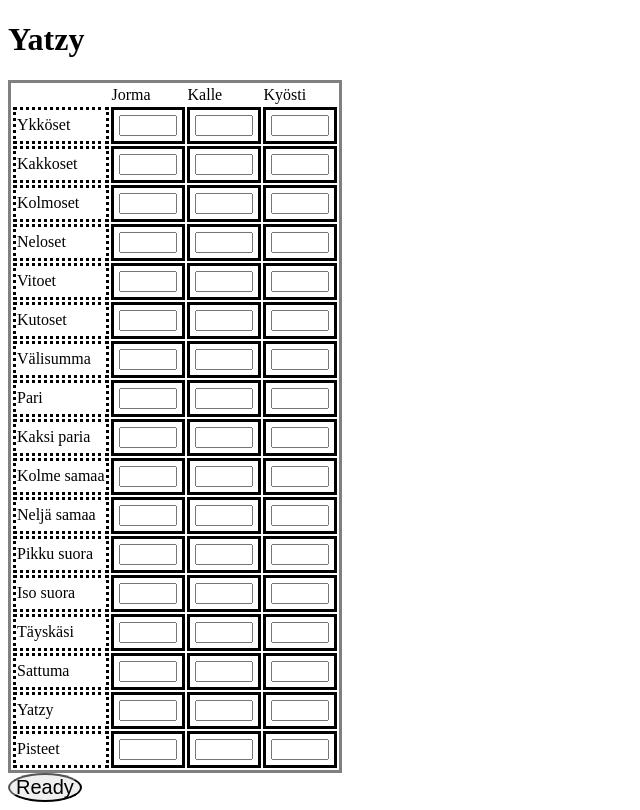
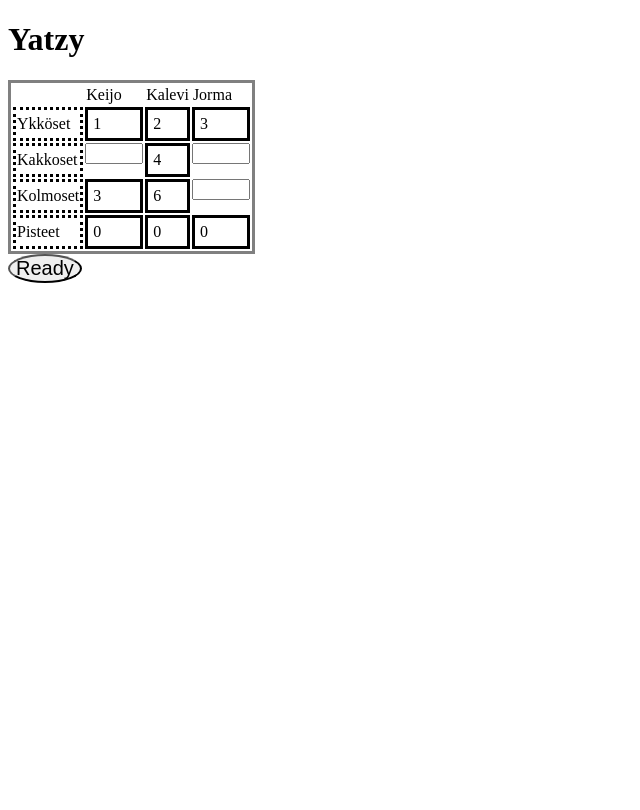
Before and after one commit to Eddiejjay/FullStackProject, a React (Create React App) app in the folder yatzy/: page / in a window 1280 px wide. Shown: the whole page, without its empty margins (0-640 px from the left). Built offline with nearby package versions, Linux system fonts and the light colour scheme; data requests are answered from the project's data file.

Commit message:
Yatzy table

```diff
--- a/yatzy/db.json
+++ b/yatzy/db.json
@@ -3,9 +3,9 @@
 [
   {
    "points" :  {
-            "ykkoset": 0,
+            "ykkoset": 1,
             "kakkoset": 0,
-            "kolmoset": 0,
+            "kolmoset": 3,
             "neloset": 0,
             "vitoset": 0,
             "kutoset": 0,
@@ -27,9 +27,9 @@
 
       {
       "points" : {
-              "ykkoset": 0,
-              "kakkoset": 0,
-              "kolmoset": 0,
+              "ykkoset": 2,
+              "kakkoset": 4,
+              "kolmoset": 6,
               "neloset": 0,
               "vitoset": 0,
               "kutoset": 0,
@@ -50,7 +50,7 @@
       },
       {
         "points" : {
-                "ykkoset": 0,
+                "ykkoset": 3,
                 "kakkoset": 0,
                 "kolmoset": 0,
                 "neloset": 0,
--- a/yatzy/src/App.js
+++ b/yatzy/src/App.js
@@ -17,9 +17,6 @@ const App = () => {
 
 
 
-
-
-
   return (
     <div>
       <h1>Yatzy</h1>
--- a/yatzy/src/components/YatzyTable.js
+++ b/yatzy/src/components/YatzyTable.js
@@ -1,5 +1,6 @@
-import React, { useState }from 'react'
+import React from 'react'
 import styled from 'styled-components'
+import { useSelector } from 'react-redux'
 
 const StyledTable = styled.table `
     border-style: solid;
@@ -37,7 +38,7 @@ const YatzyTable = () => {
   //MITEN OIKEA KOHTA LÖYDETÄÄN?
   //SE INPUT JOKA SUBMITOIDAAN SISÄLTÄÄ TIEDOISSAAN COMBINATIONIN JA PLAYERIN? NÄIN PÄÄSEME KÄSISKI TIETOON MIHIN PISTEET TALLENNETAAN
 
-  const [pointsToRegister, setPointsToRegister] = useState([])
+  // const [pointsToRegister, setPointsToRegister] = useState([])
 
   // Tarvitaan Reduxiin pisteStore, jossa jokaisella pelaajalla on oma pisteenlasku.
 
@@ -66,37 +67,73 @@ const YatzyTable = () => {
 
   // ]
 
-
   const properties =
     ['Ykköset', 'Kakkoset', 'Kolmoset', 'Neloset', 'Vitoet',
       'Kutoset', 'Välisumma', 'Pari', 'Kaksi paria', 'Kolme samaa', 'Neljä samaa', 'Pikku suora',
       'Iso suora', 'Täyskäsi', 'Sattuma', 'Yatzy', 'Pisteet']
 
-  const players = ['Jorma', 'Kalle', 'Kyösti']
+  const players = ['Keijo', 'Kalevi', 'Jorma']
 
-  const inputChange = (event) => {
-    event.preventDefault()
-    const arr = event.target.name.split(',')
-    setPointsToRegister(arr)
-    console.log('statesta',pointsToRegister, typeof pointsToRegister)
-    return (
-      console.log(pointsToRegister)
-    )
+  // const playersFromStore = useSelector(state => state)
 
-  }
+
+
+
+  // const inputChange = (event) => {
+  //   event.preventDefault()
+  //   const arr = event.target.name.split(',')
+  //   setPointsToRegister(arr)
+  //   console.log('statesta',pointsToRegister, typeof pointsToRegister)
+  //   return (
+  //     console.log(pointsToRegister)
+  //   )
+
+  // }
+
+  const allPoints = useSelector(state => state)
+  console.log('allpoints in', allPoints)
 
   return (
     <div>
       <StyledTable>
         <tbody><tr><td></td>{players.map(player => <td key={player}>{player}</td>)}</tr></tbody>
-        {properties.map(property =>
+
+        <StyledRow>
+          <Combination>{properties[0]}</Combination>
+          {allPoints.map(points => points.points.ykkoset === 0 ?<StyledInput/> :<StyledCell name = {points.player} key = {points.player}> {points.points.ykkoset} </StyledCell>)}
+        </StyledRow>
+        <StyledRow>
+          <Combination>{properties[1]}</Combination>
+          {allPoints.map(points => points.points.kakkoset === 0 ?<StyledInput/> :<StyledCell name = {points.player} key = {points.player}> {points.points.kakkoset} </StyledCell>)}
+        </StyledRow>
+        <StyledRow>
+          <Combination>{properties[2]}</Combination>
+          {allPoints.map(points => points.points.kolmoset === 0 ?<StyledInput/> :<StyledCell name = {points.player} key = {points.player}> {points.points.kolmoset} </StyledCell>)}
+        </StyledRow>
+        <StyledRow>
+          <Combination>{properties[16]}</Combination>
+          {allPoints.map(points => <StyledCell name = {points.player} key = {points.player}> {points.points.pisteet} </StyledCell>)}
+        </StyledRow>
+
+        {/*PISTEIDEN YHTEEN LASKUSSA VOIT HYÖDYNTÄÄ METODIA JOKA MUUTTAA OBJECTIN ARVOT LISAKSI
+       Object.values() näin saat laskettua pisteet esiumn reducella ja siutten dispatchaat pisteisiin*/}
+
+
+        {/* {properties.map(property =>
           <tbody key={property}>
             <StyledRow key={property}>
-              <Combination>{property}</Combination>
+              <Combination>{property}</Combinatdion>
               {players.map(player =>
-                <StyledCell key ={player}><StyledInput name={[property, player]}onChange={inputChange}/></StyledCell>)}
+                allPoints.map(points =>
+                  points.player === player && points.points.ykkoset === 0 ?
+                    <StyledCell key ={player}><StyledInput name={[property, player]}onChange={inputChange}/></StyledCell> : <StyledCell/>
+                )
+              )}
+
             </StyledRow>
-          </tbody>)}
+          </tbody>)} */}
+
+
 
       </StyledTable>
 
```
Also changed, not shown: yatzy/src/reducers/playerReducer.js (added).
